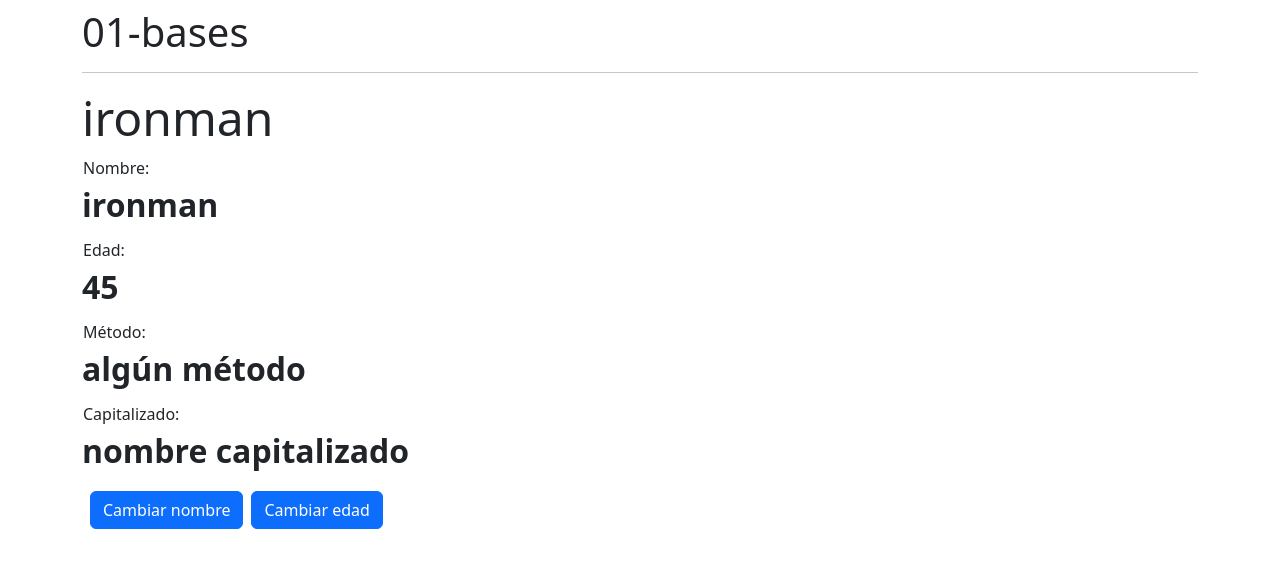
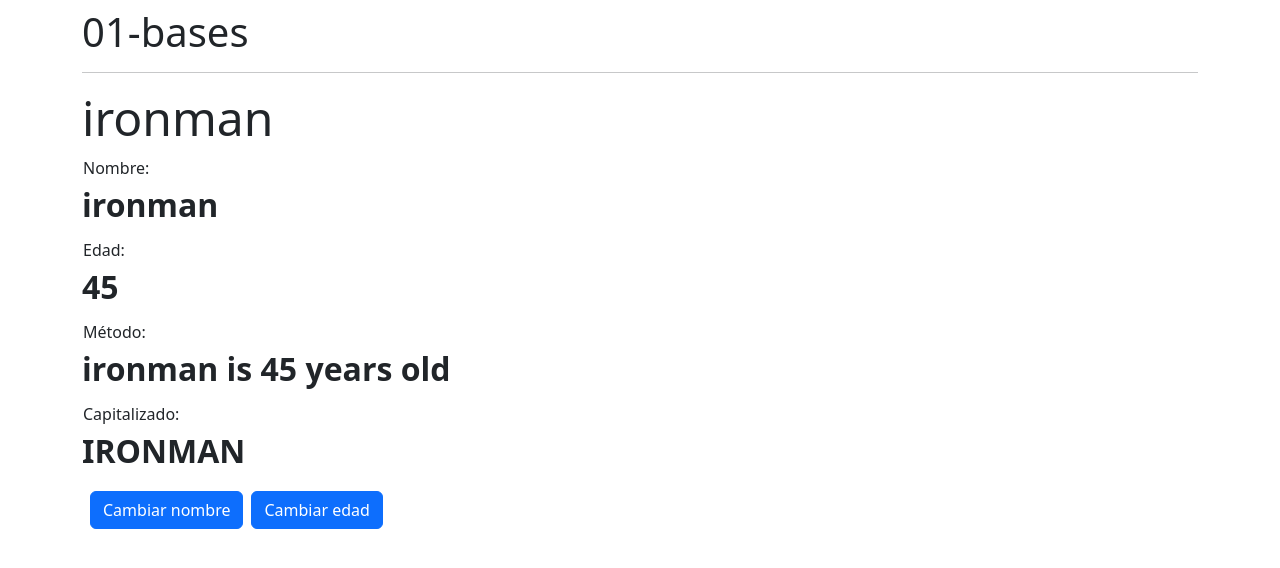
Before and after one commit to caindra/learning_angular, an Angular app in the folder 01-bases/: page / in a window 1280 px wide. Shown: the top 568 px of the page. Built offline with nearby package versions, Linux system fonts and the light colour scheme.

Commit message:
implemented functionality to hero component

```diff
--- a/01-bases/src/app/heroes/hero/hero.component.html
+++ b/01-bases/src/app/heroes/hero/hero.component.html
@@ -7,10 +7,10 @@
   <dd>{{ age }}</dd>
 
   <td>Método: </td>
-  <dd>algún método</dd>
+  <dd>{{ getHeroDescription() }}</dd>
 
   <td>Capitalizado: </td>
-  <dd>nombre capitalizado</dd>
+  <dd>{{ capitalizedName }}</dd>
 </dl>
 
 <button class="btn btn-primary mx-2">Cambiar nombre</button>
--- a/01-bases/src/app/heroes/hero/hero.component.ts
+++ b/01-bases/src/app/heroes/hero/hero.component.ts
@@ -11,5 +11,11 @@ export class HeroComponent {
   public name: string = 'ironman';
   public age: number = 45;
 
+  get capitalizedName(): string {
+    return this.name.toUpperCase();
+  }
 
+  getHeroDescription(): string {
+    return `${this.name} is ${this.age} years old`;
+  }
 }
```
